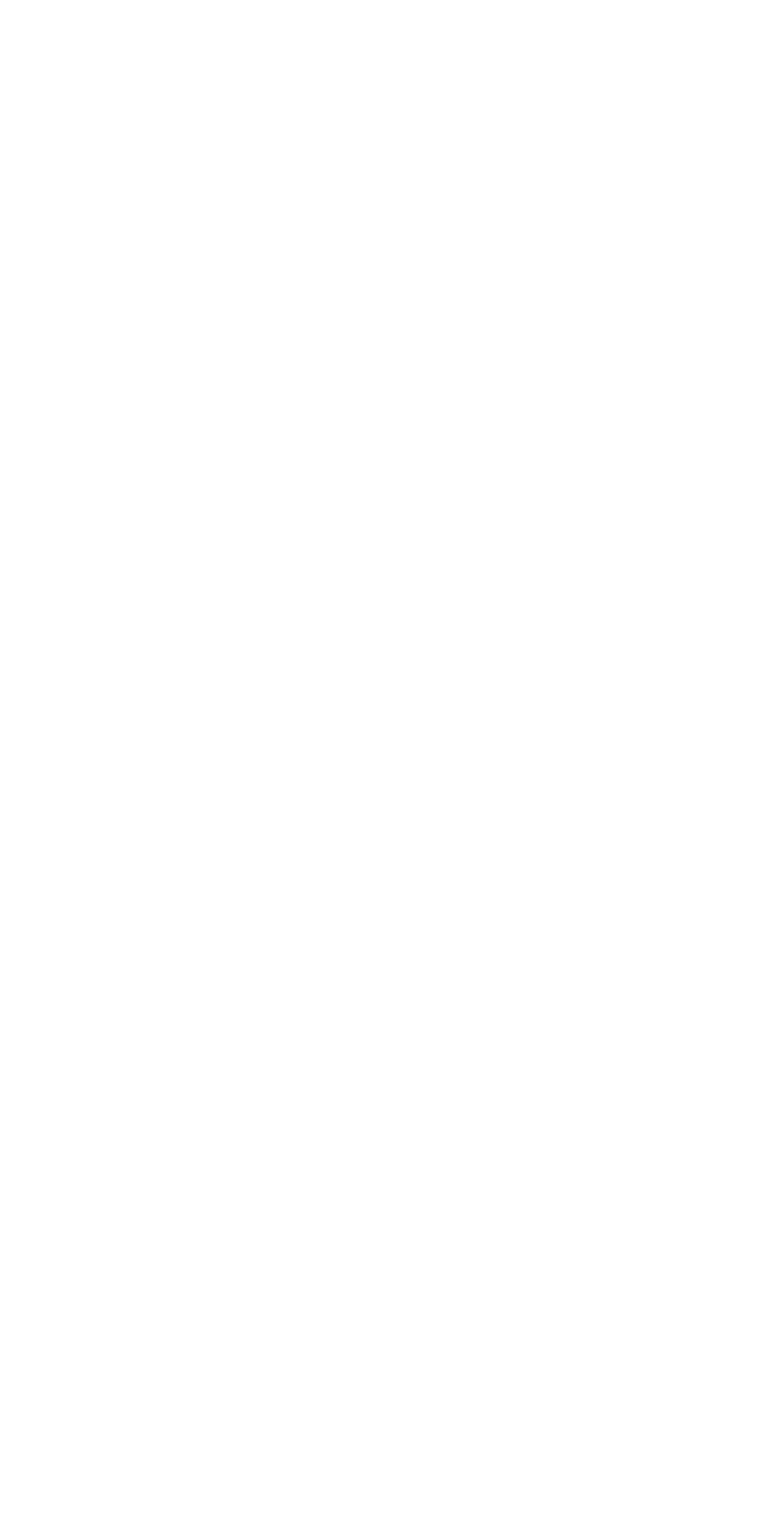
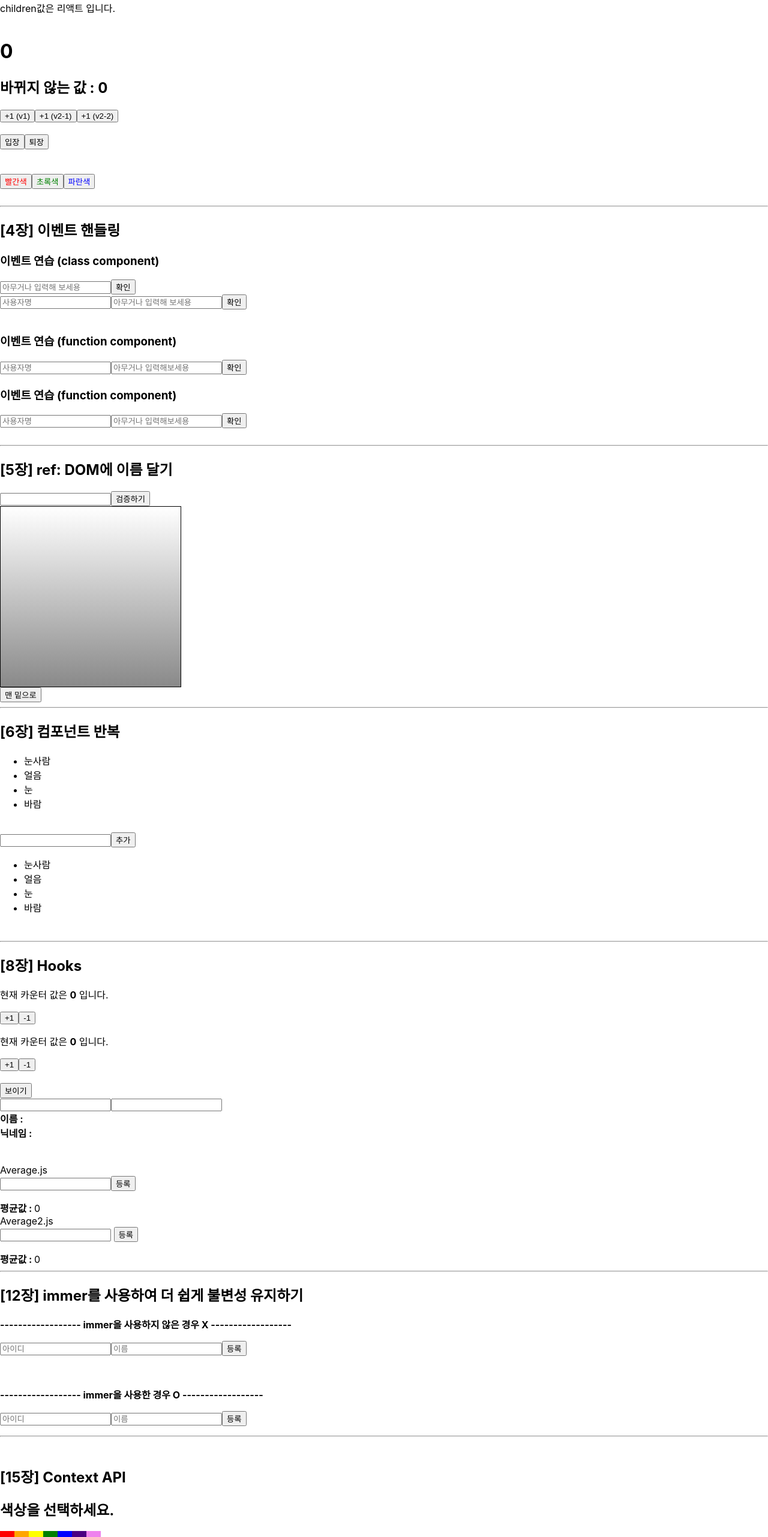
Before and after one commit to jxxtty/react-book, a React (Create React App) app: page / in a window 1280 px wide. Shown: the part 234-2797 px from the top of the page at 60% size. Before the commit the page ends 800 px from the top, so only its background shows below. Built offline with nearby package versions, Linux system fonts and the light colour scheme; no server answers.

Commit message:
[15장] Context API

```diff
--- a/src/App.js
+++ b/src/App.js
@@ -1,6 +1,8 @@
 import logo from './logo.svg';
 import './App.css';
 import {Component, useCallback, useState} from "react";
+import axios from "axios";
+
 import Three from "./section03/Three";
 import Four from "./section04/Four";
 import Five from "./section05/Five";
@@ -22,52 +24,55 @@ import Login from "./section13/pages/Login";
 import MyPage from "./section13/pages/MyPage";
 import CallBackExample from "./section14/CallBackExample";
 import PromiseExample from "./section14/PromiseExample";
-import axios from "axios";
 import NewsList from "./section14/components/NewsList";
 import Categories from "./section14/components/Categories";
+import Fifteen from "./section15/Fifteen";
 
 
-// class App extends Component {
-//     render() {
-//         return (
-//             <>
-//                 <h2>[3장] 컴포넌트</h2>
-//                 <Three />
-//                 <br/>
-//
-//                 <hr/>
-//                 <h2>[4장] 이벤트 핸들링</h2>
-//                 <Four />
-//                 <br/>
-//
-//                 <hr/>
-//                 <h2>[5장] ref: DOM에 이름 달기</h2>
-//                 <Five />
-//                 <br/>
-//
-//                 <hr/>
-//                 <h2>[6장] 컴포넌트 반복</h2>
-//                 <Six />
-//                 <br/>
-//
-//                 {/*<hr/>*/}
-//                 {/*<h2>[7장] 컴포넌트의 라이프사이클 메서드</h2>*/}
-//                 {/*<Seven />*/}
-//                 {/*<br/>*/}
-//
-//                 <hr/>
-//                 <h2>[8장] Hooks</h2>
-//                 <Eight/>
-//
-//                 <hr/>
-//                 <h2>[12장] immer를 사용하여 더 쉽게 불변성 유지하기</h2>
-//                 <Twelve/>
-//
-//                 <PromiseExample />
-//             </>
-//         );
-//     }
-// }
+class App extends Component {
+    render() {
+        return (
+            <>
+                <h2>[3장] 컴포넌트</h2>
+                <Three />
+                <br/>
+
+                <hr/>
+                <h2>[4장] 이벤트 핸들링</h2>
+                <Four />
+                <br/>
+
+                <hr/>
+                <h2>[5장] ref: DOM에 이름 달기</h2>
+                <Five />
+                <br/>
+
+                <hr/>
+                <h2>[6장] 컴포넌트 반복</h2>
+                <Six />
+                <br/>
+
+                {/*<hr/>*/}
+                {/*<h2>[7장] 컴포넌트의 라이프사이클 메서드</h2>*/}
+                {/*<Seven />*/}
+                {/*<br/>*/}
+
+                <hr/>
+                <h2>[8장] Hooks</h2>
+                <Eight/>
+
+                <hr/>
+                <h2>[12장] immer를 사용하여 더 쉽게 불변성 유지하기</h2>
+                <Twelve/>
+
+                <hr/>
+                <br/>
+                <h2>[15장] Context API</h2>
+                <Fifteen />
+            </>
+        );
+    }
+}
 
 /**
  * section 13 _ react-router
@@ -106,30 +111,30 @@ import Categories from "./section14/components/Categories";
 /**
  * section 14 - 외부 API를 연동하여 뉴스 뷰어 만들기
  */
-// newsapi key : ca597ab40f9e4734a056e894d556f892
-const App = () => {
-        // const [data, setData] = useState(null);
-        // const onClick = () => {
-        //         axios.get('https://newsapi.org/v2/top-headlines?country=kr&category=entertainment&apiKey=ca597ab40f9e4734a056e894d556f892').then(response => {
-        //                 setData(response.data);
-        //         });
-        // }
-
-        const [category, setCategory] = useState('all');
-        const onSelect = useCallback(category => setCategory(category), []);
-
-        return (
-            // <div>
-            //         <div>
-            //                 <button onClick={onClick}>불러오기</button>
-            //         </div>
-            //         {data && <textarea rows={7} value={JSON.stringify(data, null, 2)} readOnly={true} /> }
-            // </div>
-            <>
-                <Categories category={category} onSelect={onSelect}/>
-                <NewsList category={category} />
-            </>
-        );
-}
+// // newsapi key : ca597ab40f9e4734a056e894d556f892
+// const App = () => {
+//         // const [data, setData] = useState(null);
+//         // const onClick = () => {
+//         //         axios.get('https://newsapi.org/v2/top-headlines?country=kr&category=entertainment&apiKey=ca597ab40f9e4734a056e894d556f892').then(response => {
+//         //                 setData(response.data);
+//         //         });
+//         // }
+//
+//         const [category, setCategory] = useState('all');
+//         const onSelect = useCallback(category => setCategory(category), []);
+//
+//         return (
+//             // <div>
+//             //         <div>
+//             //                 <button onClick={onClick}>불러오기</button>
+//             //         </div>
+//             //         {data && <textarea rows={7} value={JSON.stringify(data, null, 2)} readOnly={true} /> }
+//             // </div>
+//             <>
+//                 <Categories category={category} onSelect={onSelect}/>
+//                 <NewsList category={category} />
+//             </>
+//         );
+// }
 
 export default App;
--- /dev/null
+++ b/src/section15/ColorBox.js
@@ -0,0 +1,48 @@
+import ColorContext from "./context/color";
+import {ColorConsumer} from "./context/color";
+import {useContext} from "react";
+
+// ColorBox : ColorContext 안에 들어있는 색상을 보여준다.
+// 이때 props로 받아오는것이 아니라 ColorContext안에 들어있는 Consumer 컴포넌트를 통해 색상을 조회한다.
+const ColorBox = () => {
+    return (
+        <ColorConsumer>
+            {value => (
+                <>
+                    <div style={{
+                        width: '64px',
+                        height: '64px',
+                        background: value.state.color
+                    }}/>
+                    <div style={{
+                        width: '32px',
+                        height: '32px',
+                        background: value.state.subcolor
+                    }}/>
+                </>
+            )}
+        </ColorConsumer>
+    );
+}
+
+
+// 리액트에 내장되어있는 Hooks 중에서 useContext라는 Hook을 사용하면, 함수형 컴포넌트에서 Context를 아주 편하게 사용할 수 있다.
+// const ColorBox2 = () => {
+//     const {state} = useContext(ColorContext);
+//     return (
+//         <>
+//             <div style={{
+//                 width: '64px',
+//                 height: '64px',
+//                 background: state.color
+//             }} />
+//             <div style={{
+//                 width: '32px',
+//                 height: '32px',
+//                 background: state.subcolor
+//             }} />
+//         </>
+//     );
+// }
+
+export default ColorBox
--- /dev/null
+++ b/src/section15/Fifteen.js
@@ -0,0 +1,25 @@
+import ColorBox from "./ColorBox";
+import ColorContext, {ColorProvider} from "./context/color";
+import SelectColors from "./SelectColors";
+
+// Context를 사용하지 않은 상태에서 컴포넌트 간에 상태를 교류해야 할 때 무조건 "부모 -> 자식" 흐름으로 props를 통해 전달해줘야 했다.
+// 프로젝트의 컴포넌트 구조가 간단하고 다루는 상태의 종류가 그다지 많지 않다면 굳이 Context를 사용할 필요는 없다.
+// 하지만 전역적으로 여기저기서 사용되는 state가 있고 컴포넌트의 개수가 많은 상황이라면 Context API를 사용하는 것을 권장한다.
+
+
+const Fifteen = () => {
+
+    // createContext로 넣어준 기본값은 Provider를 사용하지 않았을 때만 사용된다.
+    // 만약 Provider는 사용했는데 value를 명시하지 않았다면, 이 기본값을 사용하지 않기 때문에 오류가 발생한다. => Provider를 사용할 때는 value 값을 명시해줘야 제대로 작동한다!
+    return(
+        <ColorProvider>
+            <div>
+                <SelectColors />
+                <br/>
+                <ColorBox />
+            </div>
+        </ColorProvider>
+    )
+}
+
+export default Fifteen
--- /dev/null
+++ b/src/section15/SelectColors.js
@@ -0,0 +1,36 @@
+import {ColorConsumer} from "./context/color";
+const colors = ['red', 'orange', 'yellow', 'green', 'blue', 'indigo', 'violet'];
+// 마우스 왼쪽클릭시 큰 정사각형의 색상을 변경, 오른쪽 클릭시 작은 정사각형의 색상을 변경
+
+
+const SelectColors = () => {
+    return (
+        <div>
+            <h2>색상을 선택하세요.</h2>
+            <ColorConsumer>
+                {({actions}) => (
+                    <div style={{display: 'flex'}}>
+                        {colors.map(color => (
+                            <div
+                                key={color}
+                                style={{
+                                    background: color,
+                                    width: '24px',
+                                    height: '24px',
+                                    cursor: 'pointer'
+                                }}
+                                onClick={() => actions.setColor(color)}
+                                onContextMenu={event => {
+                                    event.preventDefault(); // 마우스 오른쪽 클릭 시 메뉴가 뜨는것을 무시한다.
+                                    actions.setSubcolor(color);
+                                }}
+                            />
+                        ))}
+                    </div>
+                )}
+            </ColorConsumer>
+        </div>
+    );
+}
+
+export default SelectColors
--- /dev/null
+++ b/src/section15/context/color.js
@@ -0,0 +1,39 @@
+import {createContext, useState} from "react";
+
+// Context 생성할 때는 'createContext' 함수를 사용한다.
+// 파라미터에는 해당 Context의 기본 상태를 지정한다.
+// const ColorContext = createContext({color: 'black'});
+
+// 파라미터에 Context 기본값으로 상태값이아니라 함수를 전달할 수도 있다.
+
+const ColorContext = createContext({
+    state: {color: 'black', subcolor: 'red'},
+    action: {
+        setColor: () => {},
+        setSubcolor: () => {}
+    }
+});
+
+const ColorProvider = ({children}) => {
+    const [color, setColor] = useState('black');
+    const [subcolor, setSubcolor] = useState('red');
+
+    const value = {
+        state: {color, subcolor},
+        actions: {setColor, setSubcolor}
+    };
+
+    return (
+        <ColorContext.Provider value={value}>
+            {children}
+        </ColorContext.Provider>
+    )
+}
+
+// const ColorConsumer = ColorContext.Consumer
+const {Consumer: ColorConsumer} = ColorContext;
+
+// ColorProvider와 ColorConsumer 내보내기
+export {ColorProvider, ColorConsumer}
+
+export default ColorContext
```
